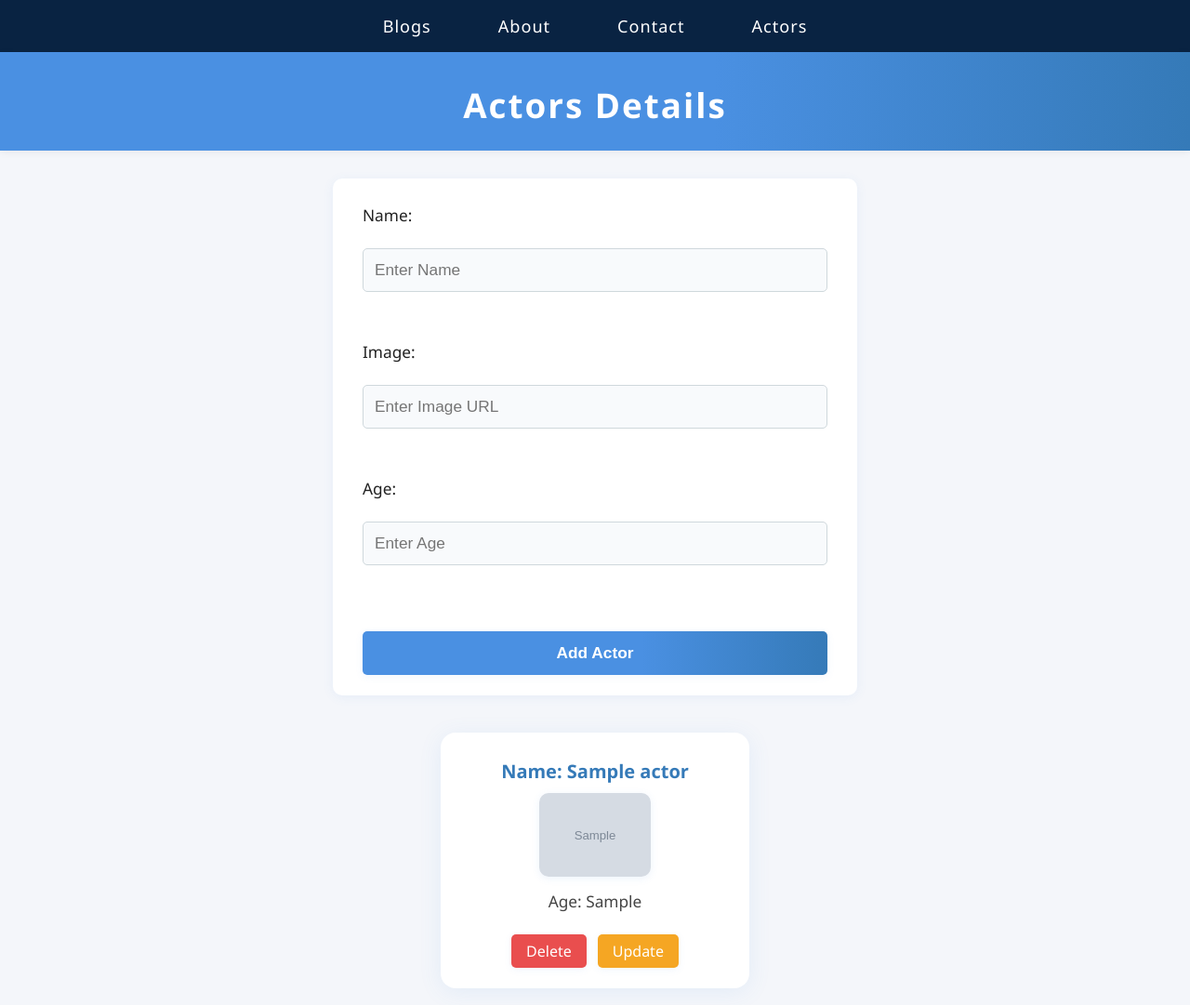
After one commit to Prateek-yadav1/Blog-App-CB-, a Node server app: page /actors in a window 1280 px wide. The commit adds this page. Shown: the whole page at 93% size. Run offline with Node 20, Linux system fonts and the light colour scheme; tables that the repository leaves empty hold one stand-in row (values such as "Sample post"); grey boxes marked "Sample" are stand-in pictures; some libraries are stand-ins or nearby versions.

Commit message:
nav bar added

```diff
--- a/app.js
+++ b/app.js
@@ -5,6 +5,10 @@ const Blogs = require('./models/blogs');
 const app=express();
 const PORT=4444;
 const routeHandler=require('./routes/blogsRoute');
+
+var hbs = require('hbs');
+
+hbs.registerPartials(path.join(__dirname , 'views/partials'));
 
 app.use(express.static(path.join(__dirname, 'public')));
 app.use(express.urlencoded({extended:true}));
--- a/controller/blogs.js
+++ b/controller/blogs.js
@@ -1,4 +1,6 @@
 const Blogs = require('../models/blogs');
+const Actors = require('../models/actors');
+
 
 module.exports.getBlogs=async (req,res)=>{
   let blogs=await Blogs.find({});
@@ -29,8 +31,62 @@ let blog=await Blogs.find({_id:id});
 res.render('updateBlogs',{blog:blog[0]});// blog:blog[0] is used to send the first element of the array blog to the updateBlogs view
 }
 
+module.exports.postUpdate= async (req, res) => {
+const {title,actor,content,id}=req.body;
+let blog=await Blogs.findOne({_id:id});
+
+blog.title=title;
+blog.actor=actor;
+blog.content=content;
+await blog.save();
+res.redirect('/blogs');
+}
+
+module.exports.getUpdateActor= async (req, res) => {
+const {id} = req.query;
+let actor=await Actors.find({_id:id});
+res.render('updateActors',{actor:actor[0]});// actor:actor[0] is used to send the first element of the array actor to the updateActors view
+}
+
+module.exports.postUpdateActor= async (req, res) => {
+const {name,image,age,id}=req.body;
+let actor=await Actors.findOne({_id:id});
+
+actor.name=name;
+actor.image=image;
+actor.age=age;
+await actor.save();
+res.redirect('/actors');
+}
+
+module.exports.getDetails= async (req, res) => {
+const {id} = req.query;
+let blog=await Blogs.findOne({_id:id});
+console.log(blog.title);
+    console.log(blog.content);
+    console.log(blog.actor);
+res.render('details',{blog});}
+
+module.exports.getActors= async (req, res) => {
+let actors=await Actors.find({});
+
+res.render('actors',{actors});
+}
+
+module.exports.postActors= async (req, res) => {
+    const{ name, image, age } = req.body;
+await Actors.create({ name, image, age });
+    res.redirect('/actors');
+
+}
+
 module.exports.getDelete= async (req, res) => {
     const {id} = req.query;
   await Blogs.deleteOne({_id: id});//previously instead of id we have to use new ObjectId(id) but here mongoose automatically converts the string to ObjectId
     res.redirect('/blogs');
 }
+module.exports.getDeleteActor= async (req, res) => {
+    const {id} = req.query;
+  await Actors.deleteOne({_id: id});//previously instead of id we have to use new ObjectId(id) but here mongoose automatically converts the string to ObjectId
+    res.redirect('/actors');
+}
--- a/public/style.css
+++ b/public/style.css
@@ -95,6 +95,121 @@ li:hover {
     transform: translateY(-2px) scale(1.01);
 }
 
+nav {
+    background-color:rgb(9, 35, 66);
+    padding: 0 0 0 0;
+    display: flex;
+    justify-content: center;
+    align-items: center;
+    gap: 36px;
+    min-height: 56px;
+    box-shadow: 0 2px 8px rgba(74,144,226,0.10);
+
+}
+
+nav a {
+    color: #fff;
+    font-size: 1.13rem;
+    font-weight: 500;
+    padding: 10px 18px;
+    border-radius: 4px;
+    transition: background 0.18s, color 0.18s, box-shadow 0.18s;
+    letter-spacing: 1px;
+    display: inline-block;
+}
+
+nav a:hover, nav a.active {
+    background: #fff;
+    color: #357ab8;
+    box-shadow: 0 2px 8px rgba(74,144,226,0.13);
+    text-decoration: none;
+}
+
+.actor-list {
+    display: flex;
+    flex-wrap: wrap;
+    gap: 32px;
+    justify-content: center;
+    margin: 40px auto 0 auto;
+    max-width: 1100px;
+}
+
+.actor-card {
+    background: #fff;
+    border-radius: 16px;
+    box-shadow: 0 4px 24px rgba(74,144,226,0.10);
+    padding: 28px 36px 22px 36px;
+    min-width: 260px;
+    max-width: 320px;
+    display: flex;
+    flex-direction: column;
+    align-items: center;
+    margin-bottom: 18px;
+    transition: box-shadow 0.2s, transform 0.2s;
+}
+
+.actor-card:hover {
+    box-shadow: 0 8px 32px rgba(74,144,226,0.18);
+    transform: translateY(-4px) scale(1.02);
+}
+
+.actor-info {
+    text-align: center;
+    margin-bottom: 18px;
+}
+
+.actor-name {
+    font-size: 1.25rem;
+    font-weight: 600;
+    color: #357ab8;
+    margin-bottom: 10px;
+}
+
+.actor-image img {
+    max-width: 120px;
+    max-height: 120px;
+    border-radius: 10px;
+    margin-bottom: 10px;
+    box-shadow: 0 2px 8px rgba(74,144,226,0.10);
+    object-fit: cover;
+}
+
+.actor-age {
+    font-size: 1.08rem;
+    color: #444;
+    margin-bottom: 6px;
+}
+
+.actor-actions {
+    display: flex;
+    gap: 12px;
+    justify-content: center;
+}
+
+.actor-btn {
+    display: inline-block;
+    padding: 7px 16px;
+    border-radius: 5px;
+    font-size: 1rem;
+    font-weight: 500;
+    text-decoration: none;
+    color: #fff;
+    background: #4a90e2;
+    border: none;
+    transition: background 0.18s, box-shadow 0.18s;
+    box-shadow: 0 2px 8px rgba(74,144,226,0.08);
+    cursor: pointer;
+}
+
+.actor-btn.delete { background: #e94e4e; }
+.actor-btn.update { background: #f5a623; }
+.actor-btn.details { background: #357ab8; }
+
+.actor-btn:hover {
+    opacity: 0.88;
+    box-shadow: 0 4px 16px rgba(74,144,226,0.13);
+}
+
 @media (max-width: 600px) {
     form, ul {
         max-width: 98vw;
@@ -108,6 +223,27 @@ li:hover {
         font-size: 1.3rem;
         padding: 18px 0 12px 0;
     }
+    nav {
+        gap: 10px;
+        min-height: 44px;
+        font-size: 0.98rem;
+        flex-wrap: wrap;
+        padding: 0 2vw;
+    }
+    nav a {
+        padding: 7px 10px;
+        font-size: 0.98rem;
+    }
+    .actor-list {
+        flex-direction: column;
+        align-items: center;
+        gap: 18px;
+    }
+    .actor-card {
+        max-width: 95vw;
+        min-width: 0;
+        padding: 18px 10px 12px 10px;
+    }
 }
 a{
     text-decoration: none;
--- /dev/null
+++ b/views/actors.hbs
@@ -0,0 +1,39 @@
+<!DOCTYPE html>
+<html lang="en">
+<head>
+    <meta charset="UTF-8">
+    <meta name="viewport" content="width=device-width, initial-scale=1.0">
+    <title>Document</title>
+    <link rel="stylesheet" href="/style.css">
+</head>
+<body>
+
+{{> navbar}}
+
+    <h1>Actors Details</h1>
+     <form action="/actors" method="POST">
+        Name: <input type="text" name="name" placeholder="Enter Name"><br>
+        Image: <input name="image" placeholder="Enter Image URL" type="text"></textarea><br>
+        Age: <input name="age" placeholder="Enter Age" type="text"></textarea><br>
+
+        <button type="submit">Add Actor</button>
+    </form>
+    <div class="actor-list">
+    {{#each actors as |actor|}}
+    <div class="actor-card">
+        <div class="actor-info">
+            <div class="actor-name">Name: {{actor.name}}</div>
+            <div class="actor-image">
+                <img src="{{actor.image}}" alt="{{actor.name}}">
+            </div>
+            <div class="actor-age">Age: {{actor.age}}</div>
+        </div>
+        <div class="actor-actions">
+            <a class="actor-btn delete" href="/deleteActor?id={{actor._id}}">Delete</a>
+            <a class="actor-btn update" href="/updateActor?id={{actor._id}}">Update</a>
+        </div>
+    </div>
+    {{/each}}
+</div>
+</body>
+</html>
--- /dev/null
+++ b/views/partials/navbar.hbs
@@ -0,0 +1,6 @@
+<nav>
+    <a href="/blogs">Blogs</a>
+    <a href="/about">About</a>
+    <a href="/contact">Contact</a>
+    <a href="/actors">Actors</a>
+</nav>
```
Also changed, not shown: models/actors.js (added, +16 -0 lines), routes/blogsRoute.js (+7 -0 lines), views/blogs.hbs (+8 -6 lines), views/details.hbs (added, +28 -0 lines), views/updateActors.hbs (added, +25 -0 lines), views/updateBlogs.hbs (+7 -3 lines).
